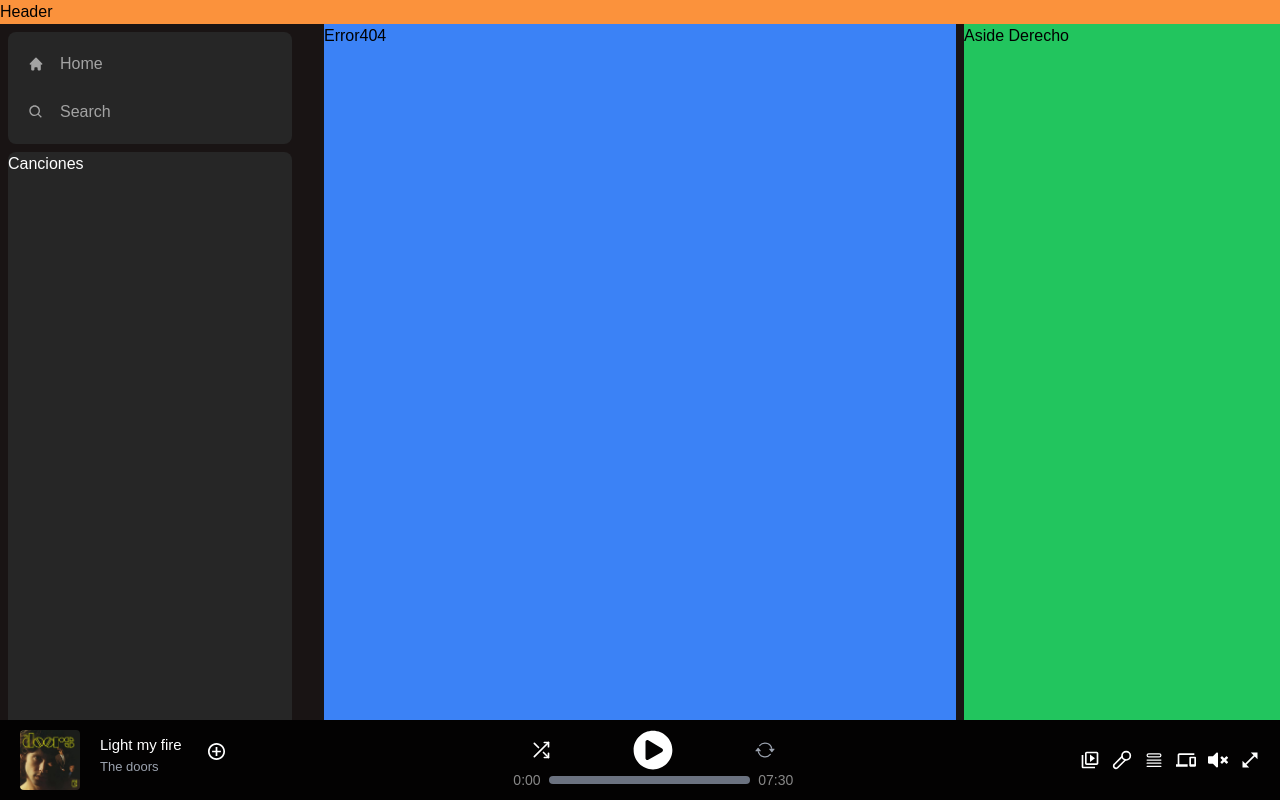
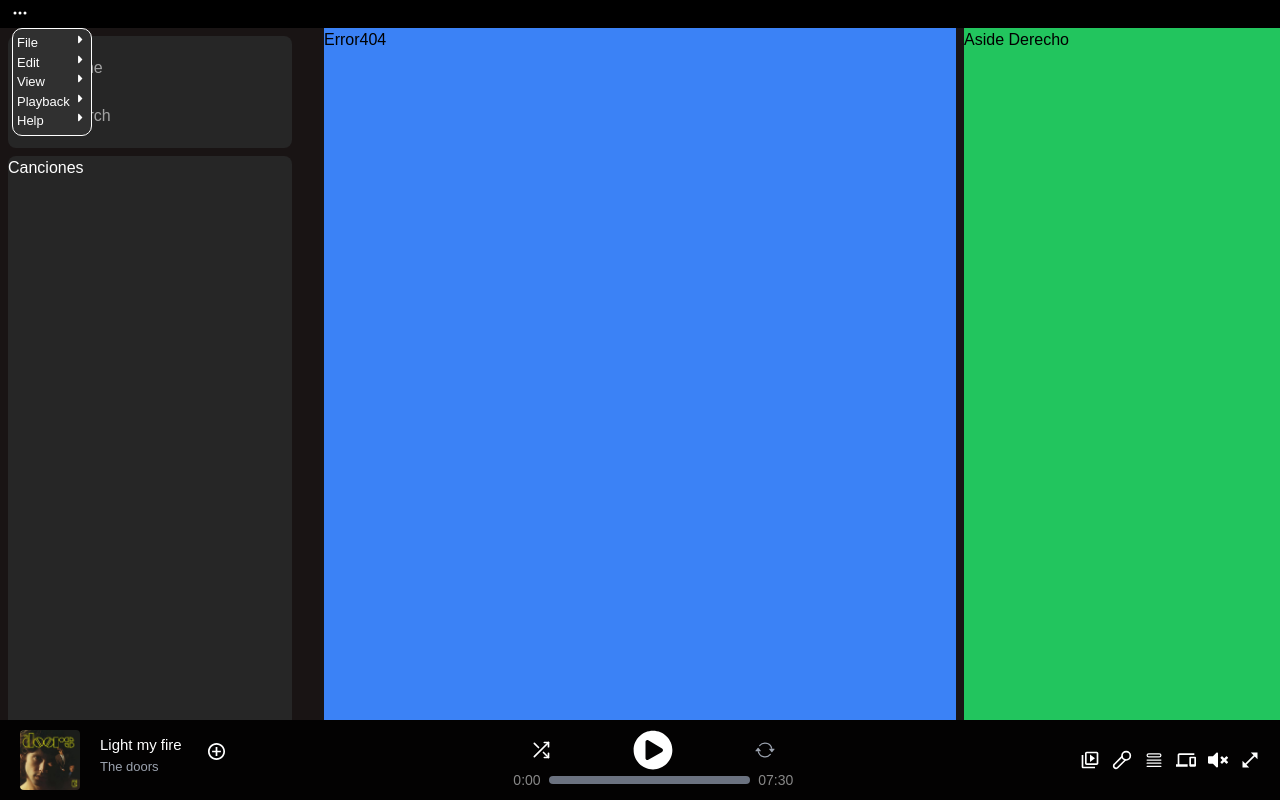
Before and after one commit to Edubedo/Clon-Spotify, a React (Vite) app: page / in a window 1280 px wide. Shown: the top 800 px of the page. Built offline with nearby package versions, Linux system fonts and the light colour scheme; some icons are missing.

Commit message:
Avance del header

```diff
--- a/src/pages/base/Header/Header.jsx
+++ b/src/pages/base/Header/Header.jsx
@@ -1,11 +1,16 @@
-import React from 'react'
+import React from 'react';
+import { BsThreeDots } from 'react-icons/bs';
+import CardDesplegadaHeader from './components/CardDesplegadaHeader';
 
 function Header() {
   return (
-    <header className='bg-orange-400'>
-      Header
+    <header className="bg-[#000] pt-1 pl-3 text-[16px] sticky top-0">
+      <button name="Boton para desplegar cada  de ayuda">
+        <BsThreeDots className="text-white" />
+      </button>
+      <CardDesplegadaHeader/>
     </header>
-)
+  );
 }
 
-export default Header
+export default Header;
--- /dev/null
+++ b/src/pages/base/Header/components/CardDesplegadaHeader.jsx
@@ -0,0 +1,31 @@
+import React from 'react';
+import { FaCaretRight } from 'react-icons/fa';
+
+function CardDesplegadaHeader() {
+  return (
+    <div className="absolute w-[5rem] ml-0 bg-[#303030] border border-white border-spacing-1 p-1  text-white text-[13px] rounded-[10px]">
+      <div className="flex justify-between hover:bg-[#4b4b4b] cursor-default">
+        <span>File</span>
+        <FaCaretRight />
+      </div>
+      <div className="flex justify-between hover:bg-[#4b4b4b] cursor-default">
+        <span>Edit</span>
+        <FaCaretRight />
+      </div>
+      <div className="flex justify-between hover:bg-[#4b4b4b] cursor-default">
+        <span>View</span>
+        <FaCaretRight />
+      </div>
+      <div className="flex justify-between hover:bg-[#4b4b4b] cursor-default">
+        <span>Playback</span>
+        <FaCaretRight />
+      </div>
+      <div className="flex justify-between hover:bg-[#4b4b4b] cursor-default">
+        <span>Help</span>
+        <FaCaretRight />
+      </div>
+    </div>
+  );
+}
+
+export default CardDesplegadaHeader;
```
